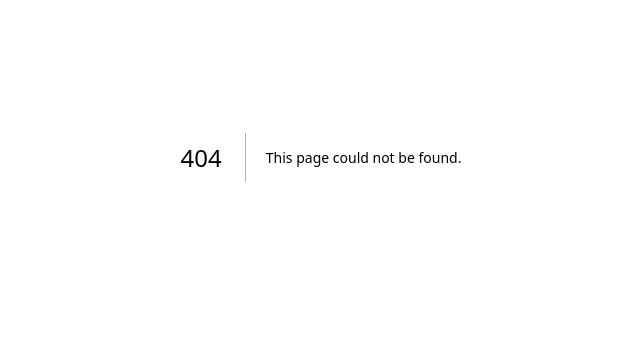
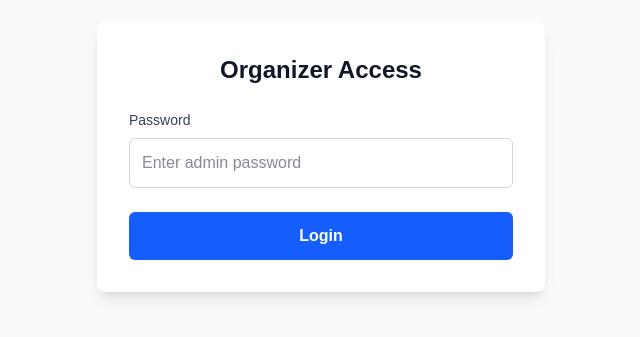
Before and after one commit to Ioan-One/Check-In_App, a Next.js app: page /login in a window 1280 px wide. Before the commit this address had no page. Shown: the part 243-580 px from the top of the page, without its empty margins (319-959 px from the left). Built offline with nearby package versions, Linux system fonts and the light colour scheme.

Commit message:
Implement password protection for organizer dashboard

```diff
--- /dev/null
+++ b/app/api/login/route.ts
@@ -0,0 +1,30 @@
+import { NextResponse } from 'next/server';
+import { cookies } from 'next/headers';
+
+export async function POST(request: Request) {
+    try {
+        const body = await request.json();
+        const { password } = body;
+
+        // Check against environment variable
+        // Default to 'admin' if not set (for development ease, but should be set in prod)
+        const adminPassword = process.env.ADMIN_PASSWORD || 'admin';
+
+        if (password === adminPassword) {
+            // Set a cookie to indicate authentication
+            const cookieStore = await cookies();
+            cookieStore.set('auth_token', 'authenticated', {
+                httpOnly: true,
+                secure: process.env.NODE_ENV === 'production',
+                maxAge: 60 * 60 * 24 * 7, // 1 week
+                path: '/',
+            });
+
+            return NextResponse.json({ success: true });
+        }
+
+        return NextResponse.json({ error: 'Invalid password' }, { status: 401 });
+    } catch (error) {
+        return NextResponse.json({ error: 'Internal server error' }, { status: 500 });
+    }
+}
--- /dev/null
+++ b/app/login/page.tsx
@@ -0,0 +1,73 @@
+'use client';
+
+import { useState } from 'react';
+import { useRouter } from 'next/navigation';
+
+export default function LoginPage() {
+    const [password, setPassword] = useState('');
+    const [error, setError] = useState('');
+    const [loading, setLoading] = useState(false);
+    const router = useRouter();
+
+    const handleSubmit = async (e: React.FormEvent) => {
+        e.preventDefault();
+        setLoading(true);
+        setError('');
+
+        try {
+            const res = await fetch('/api/login', {
+                method: 'POST',
+                headers: { 'Content-Type': 'application/json' },
+                body: JSON.stringify({ password }),
+            });
+
+            if (res.ok) {
+                router.push('/organizer');
+                router.refresh();
+            } else {
+                setError('Incorrect password');
+            }
+        } catch (err) {
+            setError('An error occurred. Please try again.');
+        } finally {
+            setLoading(false);
+        }
+    };
+
+    return (
+        <div className="min-h-screen flex items-center justify-center bg-gray-50 p-4">
+            <div className="max-w-md w-full bg-white rounded-lg shadow-lg p-8">
+                <h1 className="text-2xl font-bold text-center mb-6 text-gray-900">Organizer Access</h1>
+
+                <form onSubmit={handleSubmit}>
+                    <div className="mb-6">
+                        <label className="block text-sm font-medium text-gray-700 mb-2">
+                            Password
+                        </label>
+                        <input
+                            type="password"
+                            value={password}
+                            onChange={(e) => setPassword(e.target.value)}
+                            className="w-full p-3 border border-gray-300 rounded-md focus:ring-blue-500 focus:border-blue-500 text-gray-900"
+                            placeholder="Enter admin password"
+                            required
+                        />
+                    </div>
+
+                    {error && (
+                        <p className="mb-4 text-red-600 text-sm text-center">{error}</p>
+                    )}
+
+                    <button
+                        type="submit"
+                        disabled={loading}
+                        className={`w-full bg-blue-600 text-white py-3 rounded-md font-semibold hover:bg-blue-700 transition-colors ${loading ? 'opacity-75 cursor-not-allowed' : ''
+                            }`}
+                    >
+                        {loading ? 'Verifying...' : 'Login'}
+                    </button>
+                </form>
+            </div>
+        </div>
+    );
+}
--- /dev/null
+++ b/middleware.ts
@@ -0,0 +1,20 @@
+import { NextResponse } from 'next/server';
+import type { NextRequest } from 'next/server';
+
+export function middleware(request: NextRequest) {
+    // Only protect /organizer routes
+    if (request.nextUrl.pathname.startsWith('/organizer')) {
+        const authToken = request.cookies.get('auth_token');
+
+        // If no token, redirect to login
+        if (!authToken) {
+            return NextResponse.redirect(new URL('/login', request.url));
+        }
+    }
+
+    return NextResponse.next();
+}
+
+export const config = {
+    matcher: '/organizer/:path*',
+};
```
